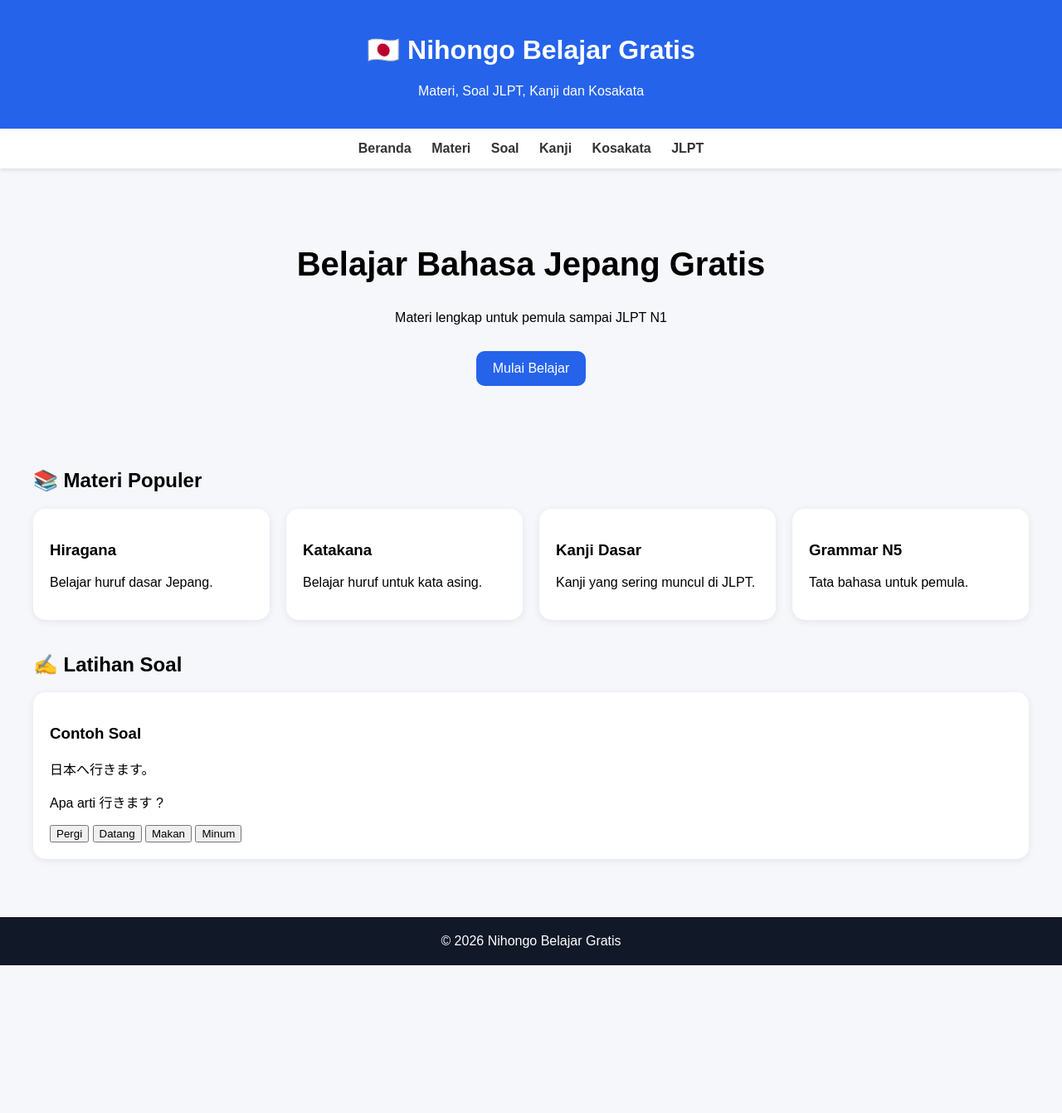
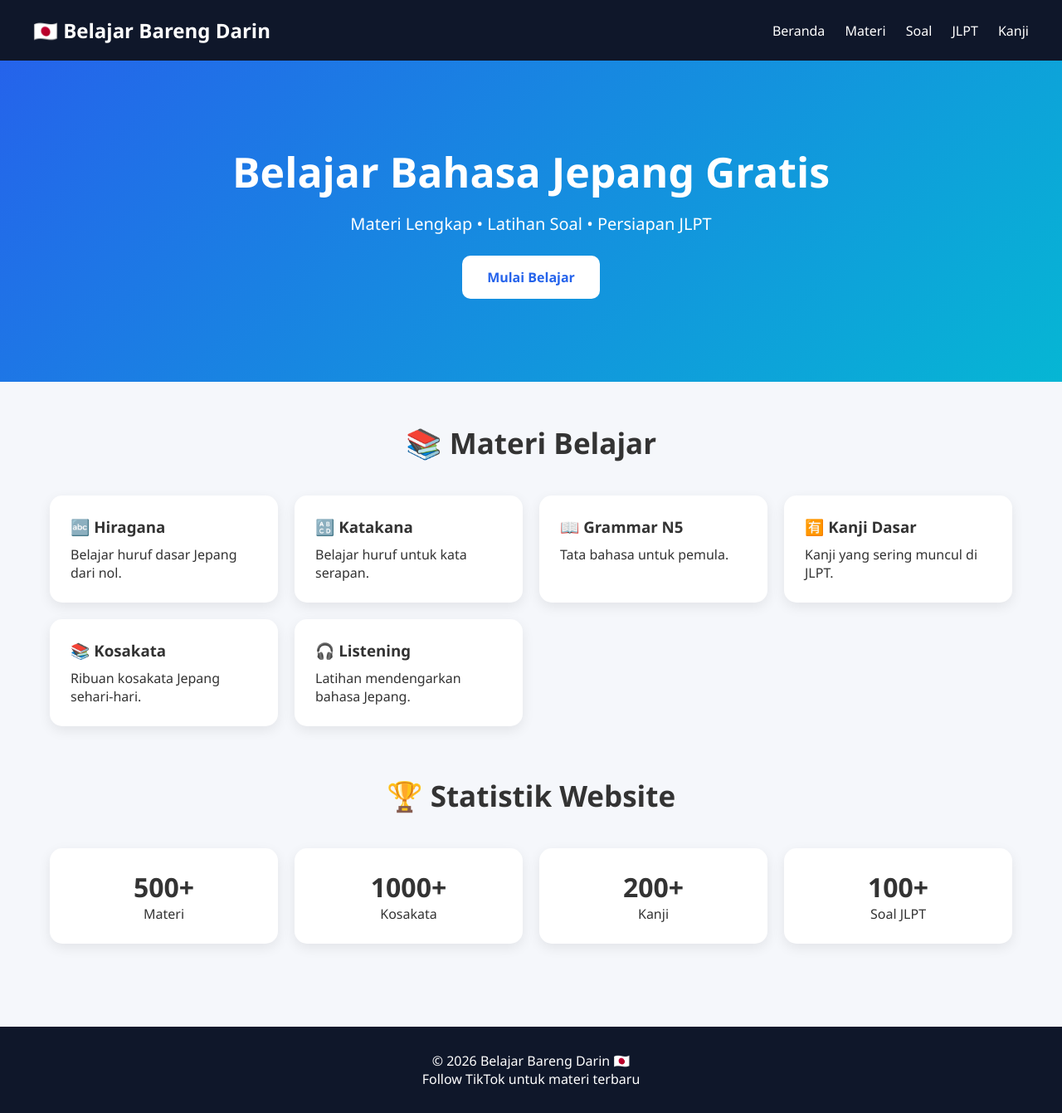
Before and after one commit to muhamaddrin/muhamaddarin, a plain HTML site: page index.html in a window 1280 px wide. Shown: the whole page at 83% size. Before the commit the page ends 1163 px from the top, so only its background shows below. Drawn offline with Linux system fonts and the light colour scheme.

Commit message:
Update index.html for branding and content changes

```diff
--- a/index.html
+++ b/index.html
@@ -3,62 +3,88 @@
 <head>
 <meta charset="UTF-8">
 <meta name="viewport" content="width=device-width, initial-scale=1.0">
-<title>Nihongo Belajar Gratis</title>
+<title>Belajar Bareng Darin</title>
 
 <style>
+*{
+margin:0;
+padding:0;
+box-sizing:border-box;
+font-family:Segoe UI,sans-serif;
+}
+
 body{
-font-family:Arial,sans-serif;
-margin:0;
 background:#f5f7fb;
+color:#333;
 }
 
 header{
-background:#2563eb;
-color:white;
+background:#0f172a;
 padding:20px;
-text-align:center;
+position:sticky;
+top:0;
 }
 
 nav{
-background:white;
-padding:15px;
-text-align:center;
-box-shadow:0 2px 5px rgba(0,0,0,.1);
+display:flex;
+justify-content:space-between;
+align-items:center;
+max-width:1200px;
+margin:auto;
 }
 
-nav a{
-margin:10px;
-text-decoration:none;
-color:#333;
+.logo{
+color:white;
+font-size:24px;
 font-weight:bold;
 }
 
+.menu a{
+color:white;
+text-decoration:none;
+margin-left:20px;
+}
+
 .hero{
-padding:60px 20px;
+background:linear-gradient(135deg,#2563eb,#06b6d4);
+color:white;
+padding:100px 20px;
 text-align:center;
 }
 
 .hero h1{
-font-size:40px;
+font-size:50px;
+margin-bottom:15px;
+}
+
+.hero p{
+font-size:20px;
+margin-bottom:25px;
 }
 
 .btn{
 display:inline-block;
-background:#2563eb;
-color:white;
-padding:12px 20px;
+padding:15px 30px;
+background:white;
+color:#2563eb;
 border-radius:10px;
 text-decoration:none;
-margin-top:15px;
+font-weight:bold;
 }
 
 .container{
 max-width:1200px;
 margin:auto;
-padding:20px;
+padding:50px 20px;
 }
 
-.cards{
+.title{
+text-align:center;
+margin-bottom:40px;
+font-size:35px;
+}
+
+.grid{
 display:grid;
 grid-template-columns:repeat(auto-fit,minmax(250px,1fr));
 gap:20px;
@@ -66,17 +92,41 @@ gap:20px;
 
 .card{
 background:white;
-padding:20px;
+padding:25px;
 border-radius:15px;
-box-shadow:0 2px 10px rgba(0,0,0,.08);
+box-shadow:0 5px 15px rgba(0,0,0,.08);
+transition:.3s;
+}
+
+.card:hover{
+transform:translateY(-5px);
+}
+
+.card h3{
+margin-bottom:10px;
+}
+
+.stats{
+display:grid;
+grid-template-columns:repeat(auto-fit,minmax(200px,1fr));
+gap:20px;
+margin-top:30px;
+}
+
+.stat{
+background:white;
+padding:25px;
+border-radius:15px;
+text-align:center;
+box-shadow:0 5px 15px rgba(0,0,0,.08);
 }
 
 footer{
+background:#0f172a;
+color:white;
+text-align:center;
+padding:30px;
 margin-top:50px;
-background:#111827;
-color:white;
-padding:20px;
-text-align:center;
 }
 </style>
 
@@ -84,73 +134,95 @@ text-align:center;
 <body>
 
 <header>
-<h1>🇯🇵 Nihongo Belajar Gratis</h1>
-<p>Materi, Soal JLPT, Kanji dan Kosakata</p>
-</header>
+<nav>
+<div class="logo">🇯🇵 Belajar Bareng Darin</div>
 
-<nav>
+<div class="menu">
 <a href="#">Beranda</a>
 <a href="#">Materi</a>
 <a href="#">Soal</a>
+<a href="#">JLPT</a>
 <a href="#">Kanji</a>
-<a href="#">Kosakata</a>
-<a href="#">JLPT</a>
+</div>
 </nav>
+</header>
 
 <section class="hero">
 <h1>Belajar Bahasa Jepang Gratis</h1>
-<p>Materi lengkap untuk pemula sampai JLPT N1</p>
-<a class="btn" href="#">Mulai Belajar</a>
+<p>Materi Lengkap • Latihan Soal • Persiapan JLPT</p>
+
+<a href="#" class="btn">Mulai Belajar</a>
 </section>
 
 <div class="container">
 
-<h2>📚 Materi Populer</h2>
+<h2 class="title">📚 Materi Belajar</h2>
 
-<div class="cards">
+<div class="grid">
 
 <div class="card">
-<h3>Hiragana</h3>
-<p>Belajar huruf dasar Jepang.</p>
+<h3>🔤 Hiragana</h3>
+<p>Belajar huruf dasar Jepang dari nol.</p>
 </div>
 
 <div class="card">
-<h3>Katakana</h3>
-<p>Belajar huruf untuk kata asing.</p>
+<h3>🔠 Katakana</h3>
+<p>Belajar huruf untuk kata serapan.</p>
 </div>
 
 <div class="card">
-<h3>Kanji Dasar</h3>
+<h3>📖 Grammar N5</h3>
+<p>Tata bahasa untuk pemula.</p>
+</div>
+
+<div class="card">
+<h3>🈶 Kanji Dasar</h3>
 <p>Kanji yang sering muncul di JLPT.</p>
 </div>
 
 <div class="card">
-<h3>Grammar N5</h3>
-<p>Tata bahasa untuk pemula.</p>
+<h3>📚 Kosakata</h3>
+<p>Ribuan kosakata Jepang sehari-hari.</p>
+</div>
+
+<div class="card">
+<h3>🎧 Listening</h3>
+<p>Latihan mendengarkan bahasa Jepang.</p>
 </div>
 
 </div>
 
-<h2 style="margin-top:40px;">✍️ Latihan Soal</h2>
+<h2 class="title" style="margin-top:60px;">🏆 Statistik Website</h2>
 
-<div class="card">
-<h3>Contoh Soal</h3>
+<div class="stats">
 
-<p>日本へ行きます。</p>
+<div class="stat">
+<h1>500+</h1>
+<p>Materi</p>
+</div>
 
-<p>Apa arti 行きます ?</p>
+<div class="stat">
+<h1>1000+</h1>
+<p>Kosakata</p>
+</div>
 
-<button>Pergi</button>
-<button>Datang</button>
-<button>Makan</button>
-<button>Minum</button>
+<div class="stat">
+<h1>200+</h1>
+<p>Kanji</p>
+</div>
+
+<div class="stat">
+<h1>100+</h1>
+<p>Soal JLPT</p>
+</div>
 
 </div>
 
 </div>
 
 <footer>
-© 2026 Nihongo Belajar Gratis
+<p>© 2026 Belajar Bareng Darin 🇯🇵</p>
+<p>Follow TikTok untuk materi terbaru</p>
 </footer>
 
 </body>
```
